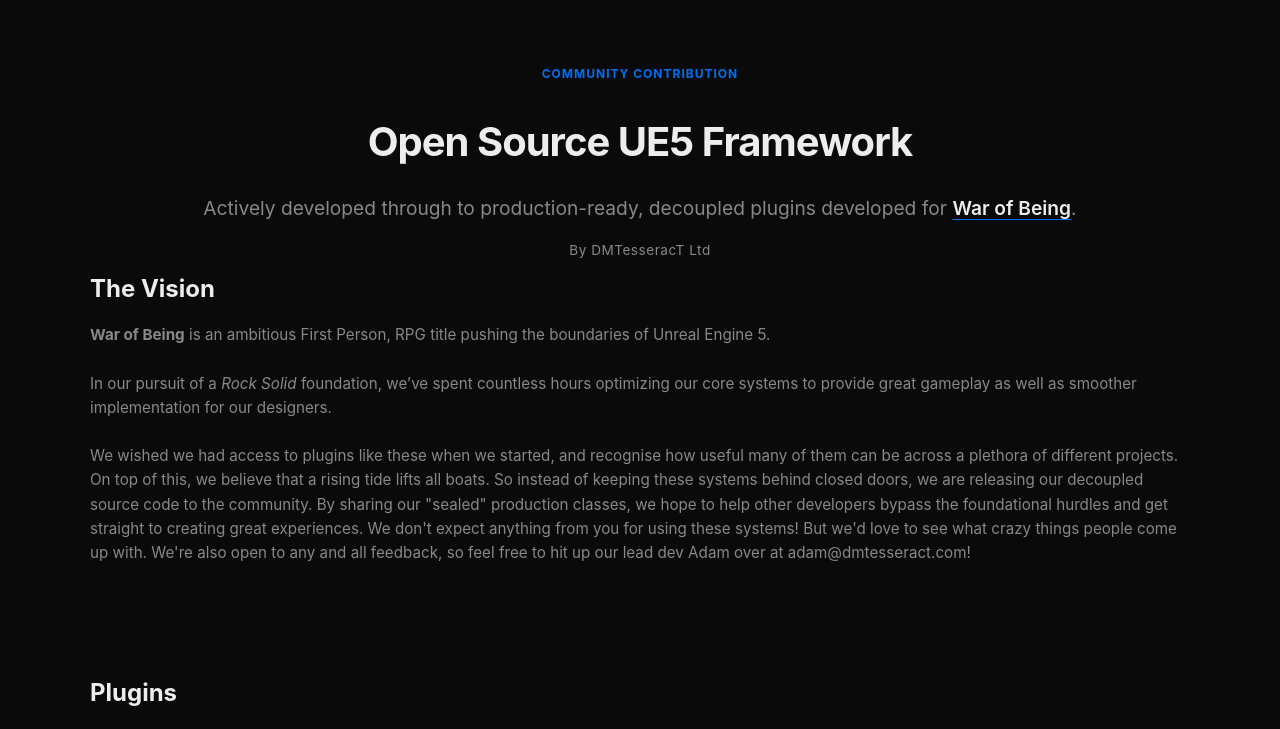
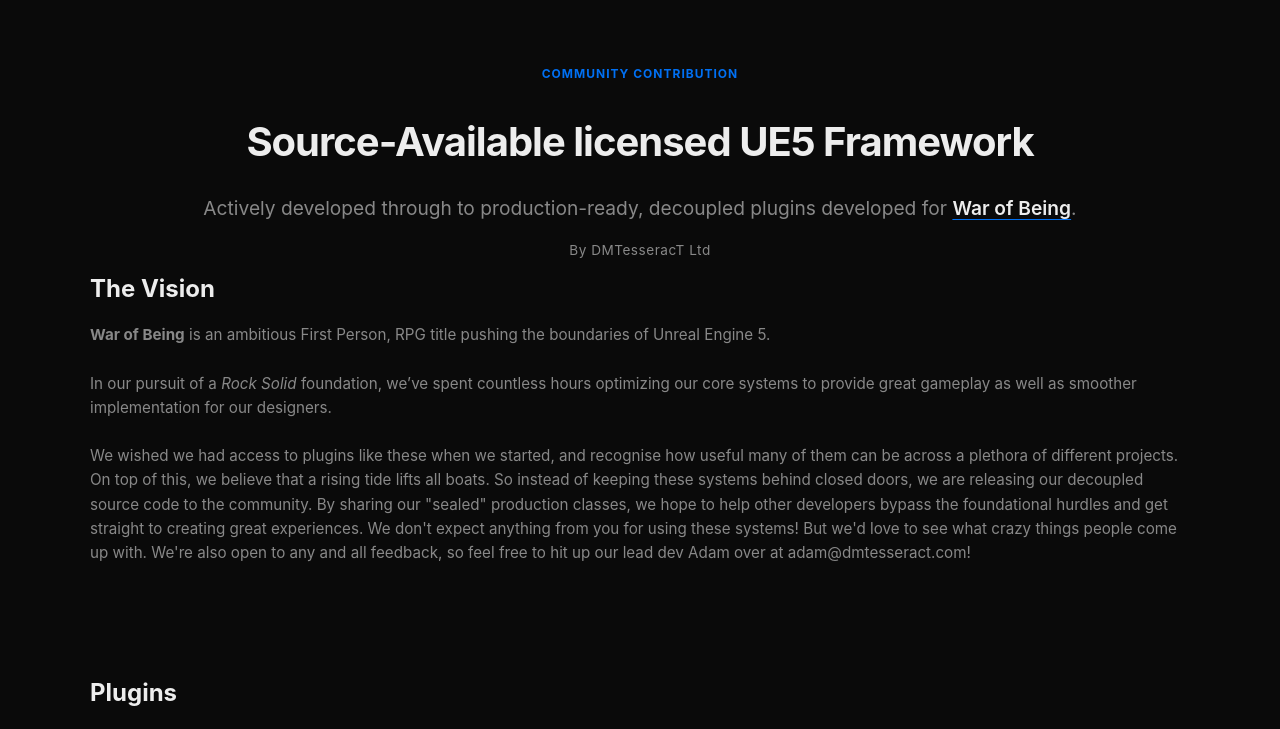
Before and after one commit to boyty01/WarOfBeing-SourceAvailable-Hub, a plain HTML site: page index.html in a window 1280 px wide. Shown: the top 729 px of the page. Drawn offline with Linux system fonts and the light colour scheme.

Commit message:
update desc

```diff
--- a/index.html
+++ b/index.html
@@ -12,7 +12,7 @@
 
     <header>
         <div class="tag">Community Contribution</div>
-        <h1>Open Source UE5 Framework</h1>
+        <h1>Source-Available licensed UE5 Framework</h1>
         <p class="subtitle">
             Actively developed through to production-ready, decoupled plugins developed for
             <a href="https://dmtesseract.com/warofbeing" class="promo-link">War of Being</a>.
```
